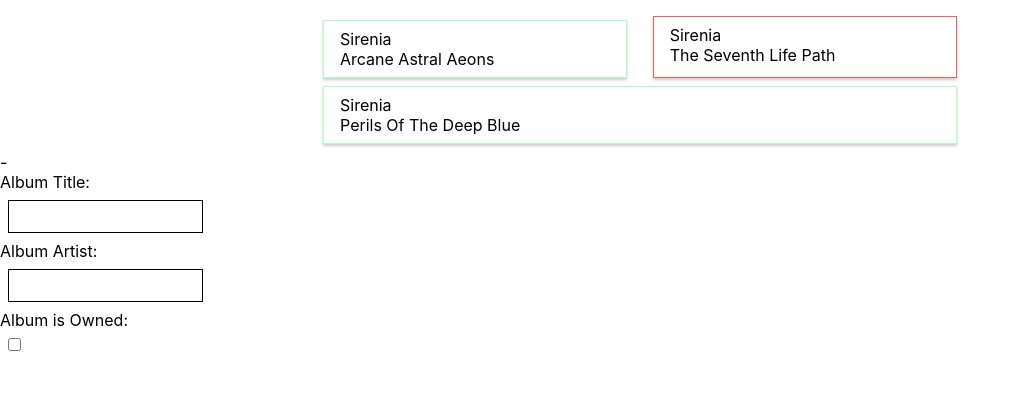
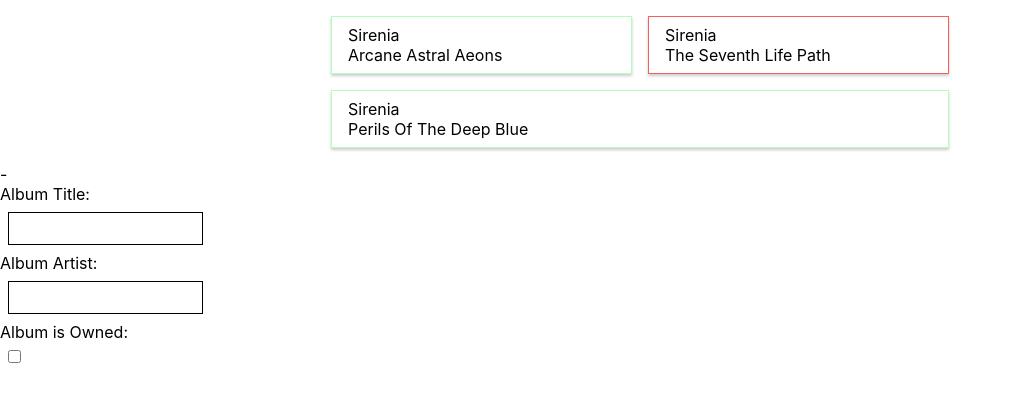
Before and after one commit to MarkusAleksander/react-music-library, a React (Create React App) app: page / in a window 1280 px wide. Shown: the top 402 px of the page, without its empty margins (0-1021 px from the left). Built offline with nearby package versions, Linux system fonts and the light colour scheme.

Commit message:
small updates

```diff
--- a/src/components/Album/album.css
+++ b/src/components/Album/album.css
@@ -5,14 +5,13 @@
     text-align: left;
     border: 1px solid #eee;
     box-shadow: 0 2px 3px #ccc;
-    width: 48%;
+    flex-basis: 40%;
+    flex-grow: 1;
     color: #000;
+    margin: 0.5rem;
 }
 .album__item:last-child:nth-child(odd) {
     width: 100%;
-}
-.album__item + .album__item {
-    margin-top: 0.5rem;
 }
 .album__item--owned {
     border-color: rgb(176, 255, 189);
--- a/src/components/AlbumList/AlbumList.js
+++ b/src/components/AlbumList/AlbumList.js
@@ -31,12 +31,19 @@
     }
 
     updateAlbumOwnedState = (albumID) => {
-        let newAlbumData = this.state.albumData.map(album => {
-            if(album.id === albumID) {
-                album.owned = !album.owned;
-            }
-            return album;
+
+        let albumIndex = this.state.albumData.findIndex(a => {
+            return a.id === albumID;
         });
+
+        let album = {
+            ...this.state.albumData[albumIndex]
+        }
+
+        album.owned = !album.owned;
+
+        const newAlbumData = [...this.state.albumData];
+        newAlbumData[albumIndex] = album;
 
         this.setState({
             albumData: newAlbumData
@@ -47,9 +54,12 @@
         return (
             <ul className="album__list" >
                 {
-                    this.state.albumData.map((album) => {
+                    this.state.albumData.length > 0 ?
+                    this.state.albumData.map(album => {
                         return <Album key={album.id} artist={album.artist} title={album.title} owned={album.owned} click={() => this.updateAlbumOwnedState(album.id)}></Album>
                     })
+                    :
+                    <p>No Albums to show!</p>
                 }
             </ul>
         )
```
